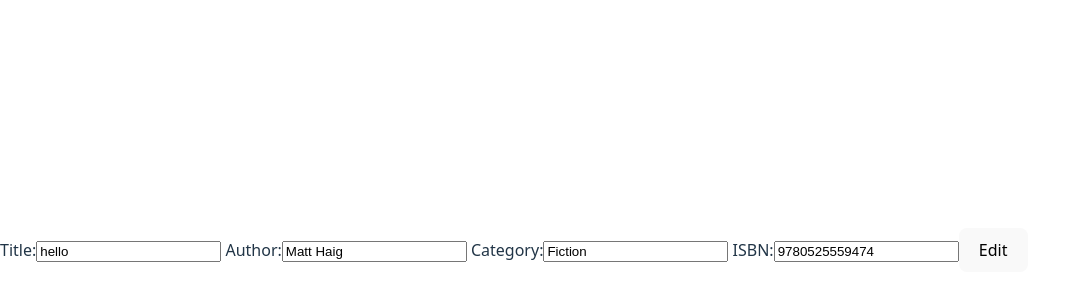
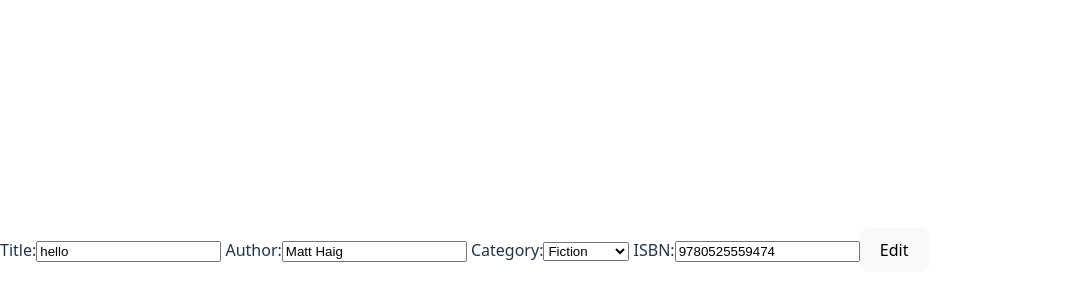
Before and after one commit to ElizaCalmau/books-dashboard-app, a React (Vite) app: page /1 in a window 1280 px wide. Shown: the part 150-450 px from the top of the page, without its empty margins (0-1068 px from the left). Built offline with nearby package versions, Linux system fonts and the light colour scheme; data requests are answered from the project's data file.

Commit message:
add options to the type annotation and select

```diff
--- a/src/components/InputLabel.tsx
+++ b/src/components/InputLabel.tsx
@@ -1,20 +1,30 @@
-import {ChangeEvent} from "react";
+import React, {ChangeEvent, ChangeEventHandler} from "react";
 
 interface Props {
     name: string;
     label: string;
     placeholder?: string | undefined;
     value: string | number;
-    onChange: (value: ChangeEvent<HTMLInputElement>) => void;
+    onChange: (value: ChangeEvent<HTMLInputElement> | ChangeEvent<HTMLSelectElement>) => void;
     validator?: (value: string | number) => boolean;
-    type: 'string' | 'number';
-
+    type?: 'string' | 'number';
+    options?: {label: string, value: string}[];
 }
 
-export const InputLabel: React.FC<Props> = ({name, label, placeholder, value, onChange, type}) => {
+export const InputLabel: React.FC<Props> = ({name, label, placeholder, value, onChange, type, options}) => {
 
     return (
         <><label htmlFor={name}> {label}</label>
-            <input required type={type} name={name} id={name} placeholder={placeholder} value={value} onChange={onChange} /></>
+            {options ? (
+                    <select id={name} name={name} value={value} onChange={onChange}>
+                        {options.map((option) => (
+                            <option key={option.value} value={option.value}>
+                                {option.label}
+                            </option>
+                        ))}
+                    </select>
+                ) :
+            (<input required type={type} name={name} id={name} placeholder={placeholder} value={value} onChange={onChange} />) }
+                </>
     );
 };
```
